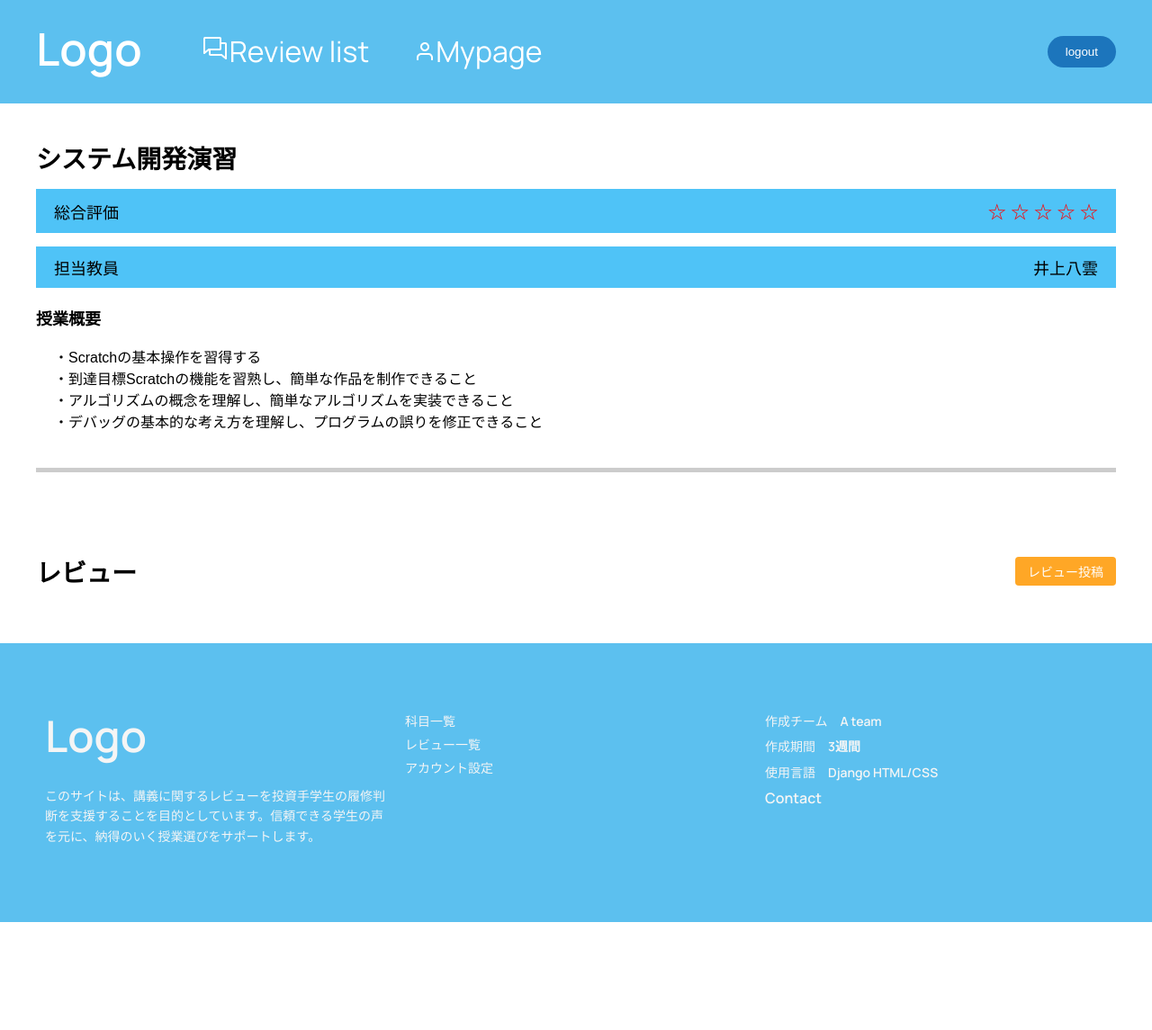
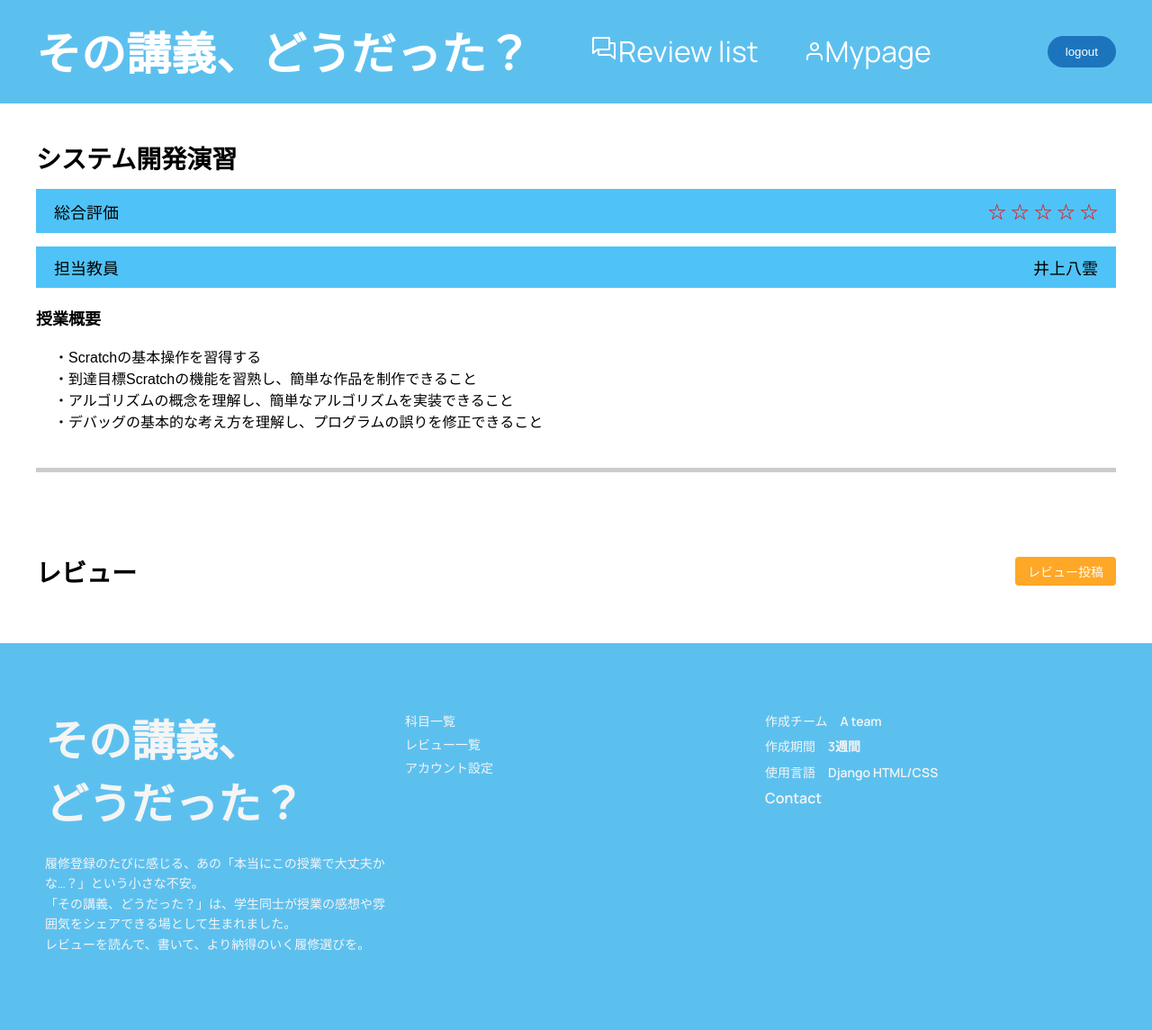
Before and after one commit to knagaki1225/2025_hackathon_teamA, a Django app: page /subcategory/1/ in a window 1280 px wide. Shown: the whole page at 90% size. Before the commit the page ends 1025 px from the top, so only its background shows below. Run offline with Django 4.2, Linux system fonts and the light colour scheme.

Commit message:
アプリ名作成

```diff
--- a/templates/footer.html
+++ b/templates/footer.html
@@ -61,8 +61,10 @@
 <body>
   <footer>
     <div class="footer-section">
-      <h1>Logo</h1>
-      <p>このサイトは、講義に関するレビューを投資手学生の履修判断を支援することを目的としています。信頼できる学生の声を元に、納得のいく授業選びをサポートします。</p>
+      <h1>その講義、<br>どうだった？</h1>
+      <p>履修登録のたびに感じる、あの「本当にこの授業で大丈夫かな…？」という小さな不安。
+        <br>「その講義、どうだった？」は、学生同士が授業の感想や雰囲気をシェアできる場として生まれました。
+        <br>レビューを読んで、書いて、より納得のいく履修選びを。</p>
     </div>
     <div class="footer-section footer-links">
       <a href="#">科目一覧</a>
--- a/templates/top.html
+++ b/templates/top.html
@@ -52,7 +52,7 @@
 </head>
 <header>
     <div class="header_list">
-        <h1>Logo</h1>
+        <h1>その講義、どうだった？</h1>
         <nav>
             <ul class="global-nav">
                 <li><a href=""><img src="../img/Chats.png" class="icon">Review list</a></li>
```
